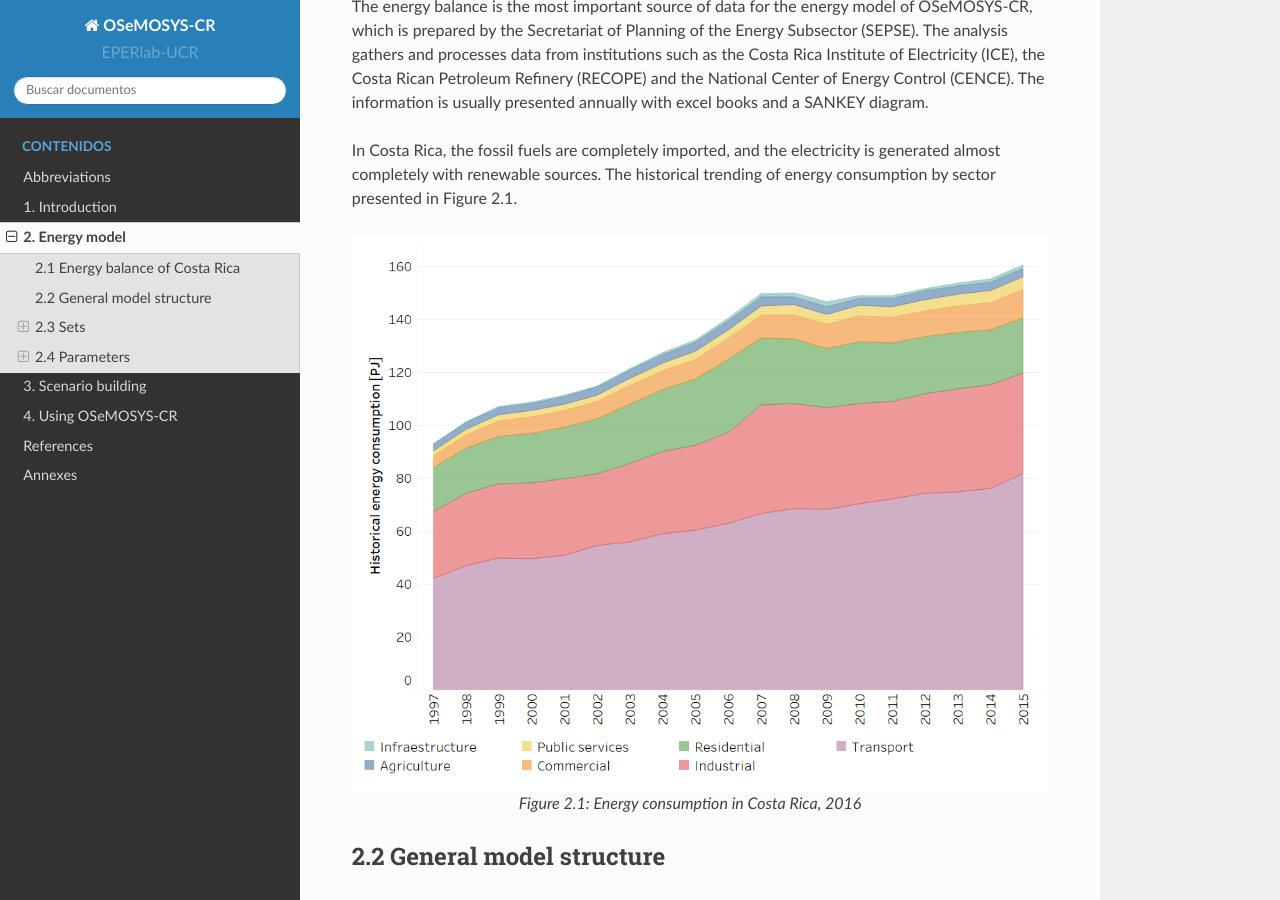
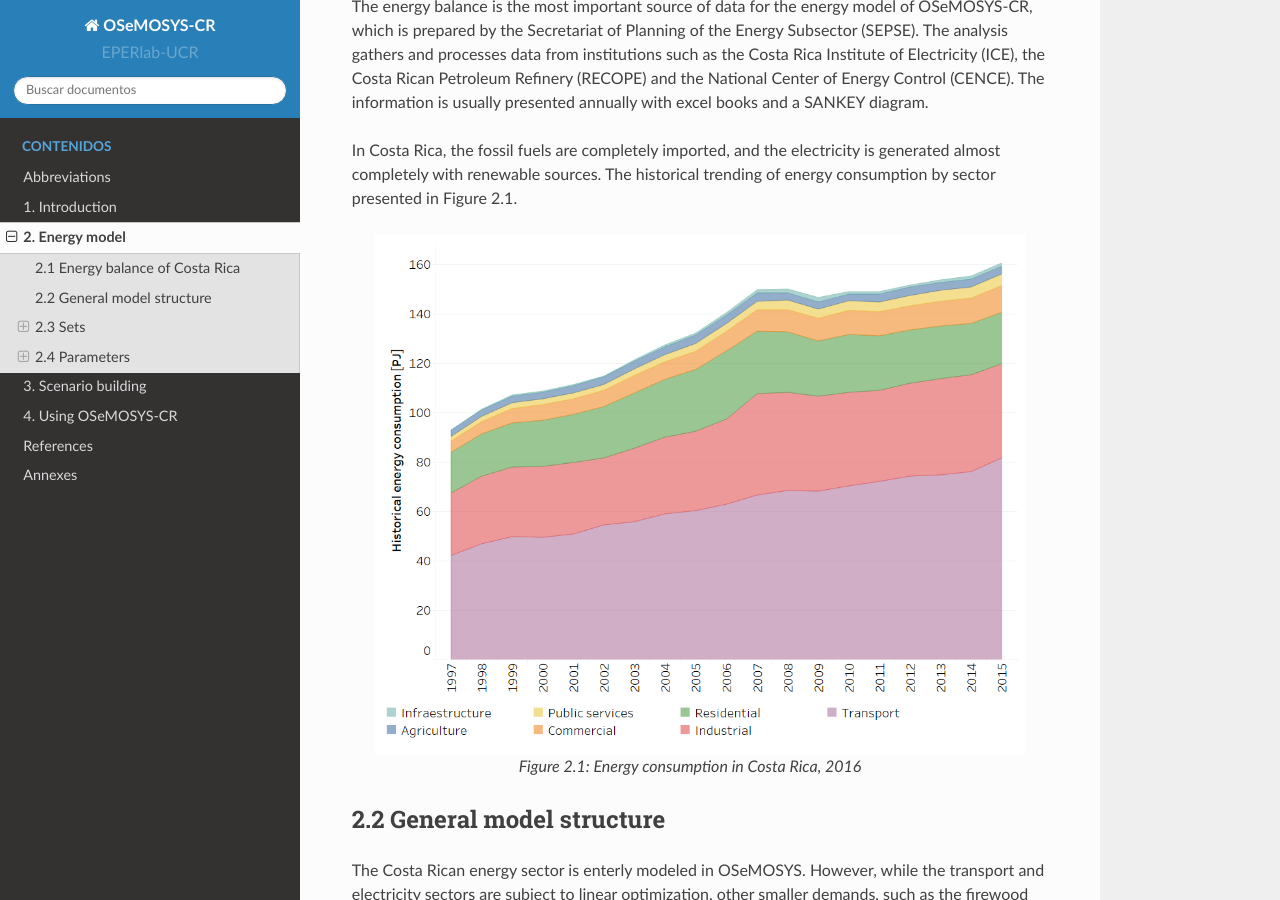
Before and after one commit to EPERLab/OSeMOSYS-CR, a Sphinx documentation site: the page built from docs/02EnergyModel.rst, in a window 1280 px wide and 900 px high, scrolled down 317 px. Built offline with Sphinx 7.4.7 and the Read the Docs theme 2.0.0, drawn with Linux system fonts in a browser that asks for light colours; formulas are drawn with MathJax 3.

Commit message:
Update 02EnergyModel.rst

```diff
--- a/docs/02EnergyModel.rst
+++ b/docs/02EnergyModel.rst
@@ -12,7 +12,7 @@ In Costa Rica, the fossil fuels are completely imported, and the electricity is
 
 .. figure:: img/Fig_HistoricalEnergyConsumption.png
    :align:   center
-   :width:   700 px
+   :width:   650 px
 
    *Figure 2.1: Energy consumption in Costa Rica, 2016*
 
```
